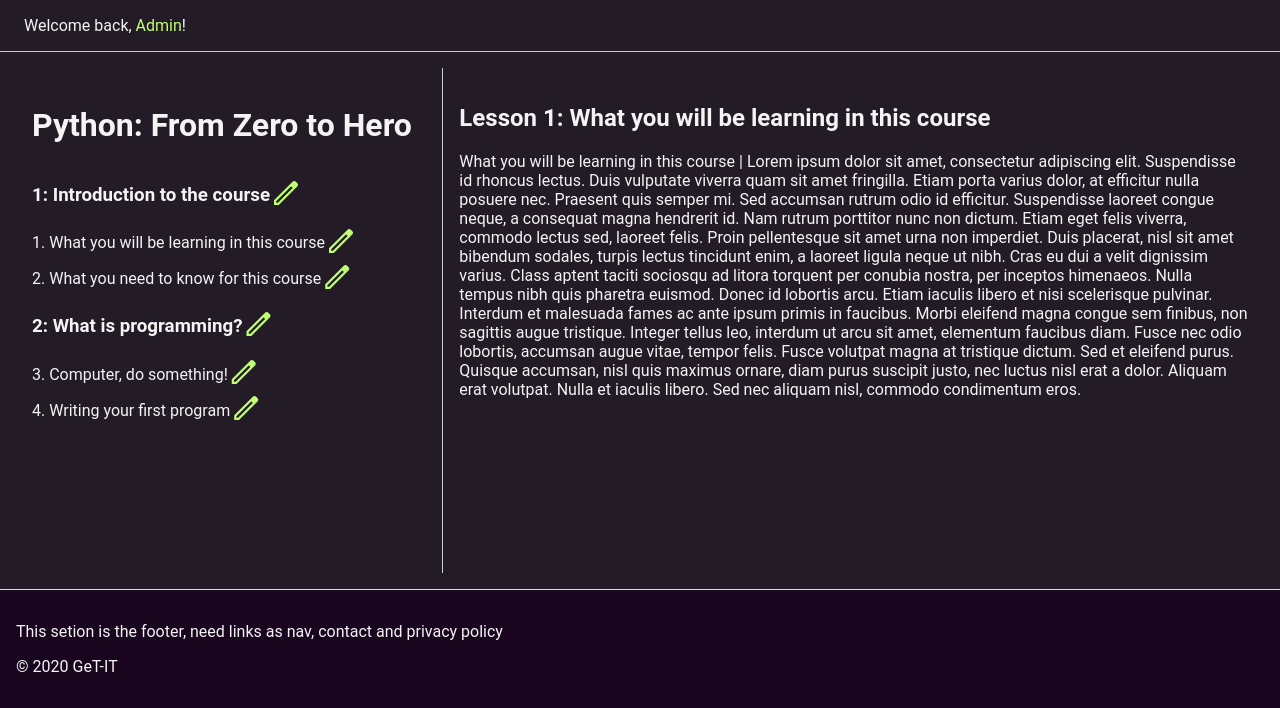
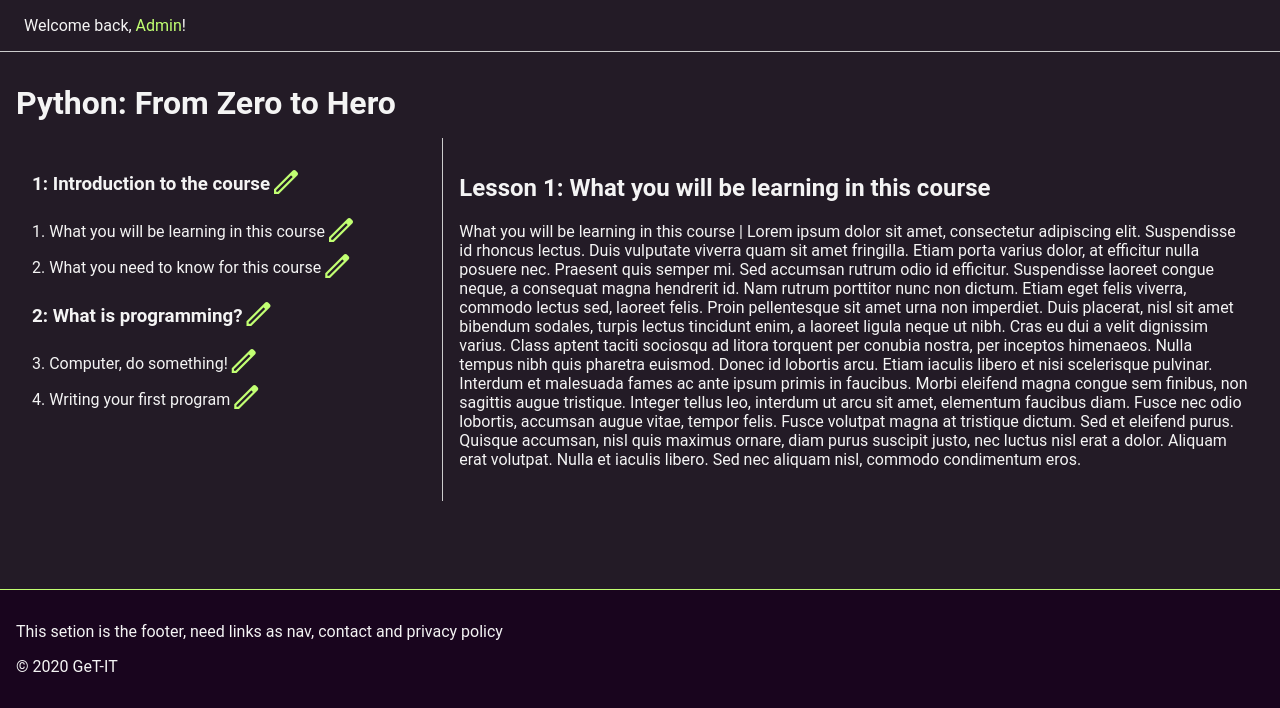
Before and after one commit to The-Digital-Dilemma/GetIT, a Django app: page /courses/1/ in a window 1280 px wide. Shown: the part 92-800 px from the top of the page. Run offline with Django 4.2, Linux system fonts and the light colour scheme; a user stored in the database is signed in; data comes from the database, SQL or seed files in the repository.

Commit message:
fix title for course detail and layout

```diff
--- a/GetIT/courses/templates/courses/course_details.html
+++ b/GetIT/courses/templates/courses/course_details.html
@@ -1,10 +1,11 @@
 {% extends "base.html" %} {% block content %} {% if course.chapter_set.all %}
+<div class="big-box">
+  <h1>{{ course.title }}</h1>
   <div class="course-details-container">
     <div class="toggle-sidebar">
       <button class="sidebar-toggle-button">&#9776;Lessons</button>
     </div>
     <div class="sidebar">
-    <h1>{{ course.title }}</h1>
       {% for chapter in course.chapter_set.all %}
       <div class="sidebar-chapter-title">
         <h3>{{ chapter.chapter_number }}: {{ chapter.title }}</h3>
@@ -51,4 +52,5 @@
     </div>
     {% endif %}
   </div>
+</div>
 {% endblock %}
--- a/GetIT/static/css/style.css
+++ b/GetIT/static/css/style.css
@@ -624,6 +624,10 @@ form .btn-register {
 /* COURSE DETAILS AND LESSON CONTENT SECTION */
 
 /* Red border is for testing purposes */
+.big-box h1 {
+  font-size: 2rem;
+  margin: 0.5em 0;
+}
 .toggle-sidebar {
   display: none;
 }
```
Lines whose indentation alone changed are shown as unchanged.
